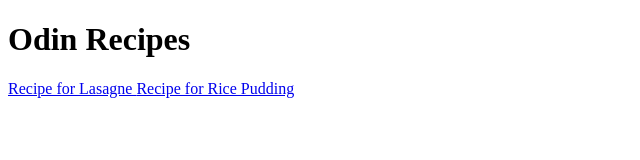
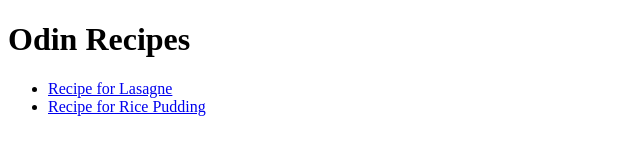
Before and after one commit to georgetdawson/odin-recipes, a plain HTML site: page index.html in a window 1280 px wide. Shown: the whole page, without its empty margins (0-640 px from the left). Drawn offline with Linux system fonts and the light colour scheme.

Commit message:
Correct list of recipes on index page

```diff
--- a/index.html
+++ b/index.html
@@ -14,9 +14,13 @@
 
 <h1> Odin Recipes </h1>
 
-<a href="recipes/lasagne.html"> Recipe for Lasagne </a>
+    <ul>
 
-<a href="recipes/rice-pudding.html"> Recipe for Rice Pudding </a>
+        <li> <a href="recipes/lasagne.html"> Recipe for Lasagne </a> </li>
+        <li> <a href="recipes/rice-pudding.html"> Recipe for Rice Pudding </a> </li>
+
+
+    </ul>
 
 </body>
 
```
